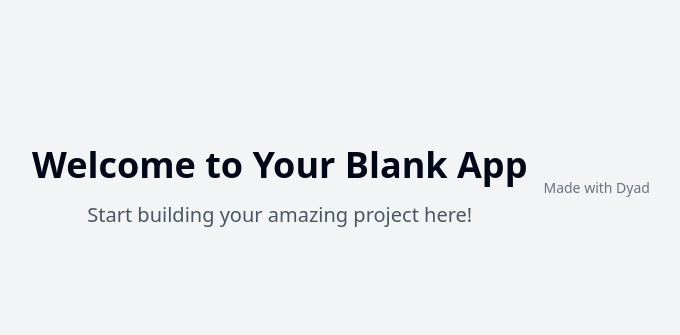
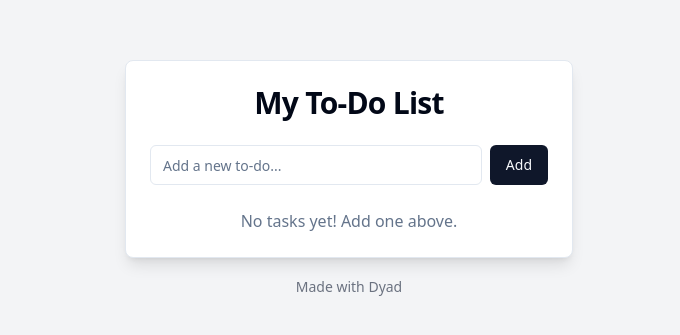
Before and after one commit to CML1986/ToDoList, a React (Vite) app: page / in a window 1280 px wide. Shown: the part 213-548 px from the top of the page, without its empty margins (291-971 px from the left). Built offline with nearby package versions, Linux system fonts and the light colour scheme.

Commit message:
[dyad] Built a To-Do list app - wrote 3 file(s)

```diff
--- /dev/null
+++ b/src/components/TodoItem.tsx
@@ -0,0 +1,43 @@
+import React from 'react';
+import { Checkbox } from "@/components/ui/checkbox";
+import { Button } from "@/components/ui/button";
+import { Trash2 } from "lucide-react";
+import { cn } from "@/lib/utils";
+
+interface TodoItemProps {
+  todo: {
+    id: string;
+    text: string;
+    completed: boolean;
+  };
+  onToggleComplete: (id: string) => void;
+  onDelete: (id: string) => void;
+}
+
+const TodoItem: React.FC<TodoItemProps> = ({ todo, onToggleComplete, onDelete }) => {
+  return (
+    <div className="flex items-center justify-between p-3 border-b last:border-b-0">
+      <div className="flex items-center gap-3">
+        <Checkbox
+          id={`todo-${todo.id}`}
+          checked={todo.completed}
+          onCheckedChange={() => onToggleComplete(todo.id)}
+        />
+        <label
+          htmlFor={`todo-${todo.id}`}
+          className={cn(
+            "text-lg font-medium leading-none peer-disabled:cursor-not-allowed peer-disabled:opacity-70",
+            todo.completed ? "line-through text-muted-foreground" : ""
+          )}
+        >
+          {todo.text}
+        </label>
+      </div>
+      <Button variant="ghost" size="icon" onClick={() => onDelete(todo.id)}>
+        <Trash2 className="h-4 w-4 text-destructive" />
+      </Button>
+    </div>
+  );
+};
+
+export default TodoItem;
--- /dev/null
+++ b/src/components/TodoList.tsx
@@ -0,0 +1,94 @@
+import React, { useState, useEffect } from 'react';
+import { Input } from "@/components/ui/input";
+import { Button } from "@/components/ui/button";
+import { Card, CardContent, CardHeader, CardTitle } from "@/components/ui/card";
+import TodoItem from './TodoItem';
+import { showSuccess, showError } from '@/utils/toast';
+
+interface Todo {
+  id: string;
+  text: string;
+  completed: boolean;
+}
+
+const TodoList: React.FC = () => {
+  const [todos, setTodos] = useState<Todo[]>(() => {
+    const savedTodos = localStorage.getItem('todos');
+    return savedTodos ? JSON.parse(savedTodos) : [];
+  });
+  const [newTodoText, setNewTodoText] = useState<string>('');
+
+  useEffect(() => {
+    localStorage.setItem('todos', JSON.stringify(todos));
+  }, [todos]);
+
+  const addTodo = () => {
+    if (newTodoText.trim() === '') {
+      showError("To-do text cannot be empty!");
+      return;
+    }
+    const newTodo: Todo = {
+      id: Date.now().toString(),
+      text: newTodoText.trim(),
+      completed: false,
+    };
+    setTodos([...todos, newTodo]);
+    setNewTodoText('');
+    showSuccess("To-do added successfully!");
+  };
+
+  const toggleComplete = (id: string) => {
+    setTodos(
+      todos.map((todo) =>
+        todo.id === id ? { ...todo, completed: !todo.completed } : todo
+      )
+    );
+    showSuccess("To-do status updated!");
+  };
+
+  const deleteTodo = (id: string) => {
+    setTodos(todos.filter((todo) => todo.id !== id));
+    showSuccess("To-do deleted!");
+  };
+
+  return (
+    <Card className="w-full max-w-md mx-auto shadow-lg">
+      <CardHeader>
+        <CardTitle className="text-3xl text-center">My To-Do List</CardTitle>
+      </CardHeader>
+      <CardContent>
+        <div className="flex space-x-2 mb-6">
+          <Input
+            type="text"
+            placeholder="Add a new to-do..."
+            value={newTodoText}
+            onChange={(e) => setNewTodoText(e.target.value)}
+            onKeyPress={(e) => {
+              if (e.key === 'Enter') {
+                addTodo();
+              }
+            }}
+            className="flex-grow"
+          />
+          <Button onClick={addTodo}>Add</Button>
+        </div>
+        <div className="space-y-2">
+          {todos.length === 0 ? (
+            <p className="text-center text-muted-foreground">No tasks yet! Add one above.</p>
+          ) : (
+            todos.map((todo) => (
+              <TodoItem
+                key={todo.id}
+                todo={todo}
+                onToggleComplete={toggleComplete}
+                onDelete={deleteTodo}
+              />
+            ))
+          )}
+        </div>
+      </CardContent>
+    </Card>
+  );
+};
+
+export default TodoList;
--- a/src/pages/Index.tsx
+++ b/src/pages/Index.tsx
@@ -1,16 +1,10 @@
-// Update this page (the content is just a fallback if you fail to update the page)
-
 import { MadeWithDyad } from "@/components/made-with-dyad";
+import TodoList from "@/components/TodoList";
 
 const Index = () => {
   return (
-    <div className="min-h-screen flex items-center justify-center bg-gray-100">
-      <div className="text-center">
-        <h1 className="text-4xl font-bold mb-4">Welcome to Your Blank App</h1>
-        <p className="text-xl text-gray-600">
-          Start building your amazing project here!
-        </p>
-      </div>
+    <div className="min-h-screen flex flex-col items-center justify-center bg-gray-100 dark:bg-gray-900 p-4">
+      <TodoList />
       <MadeWithDyad />
     </div>
   );
```
